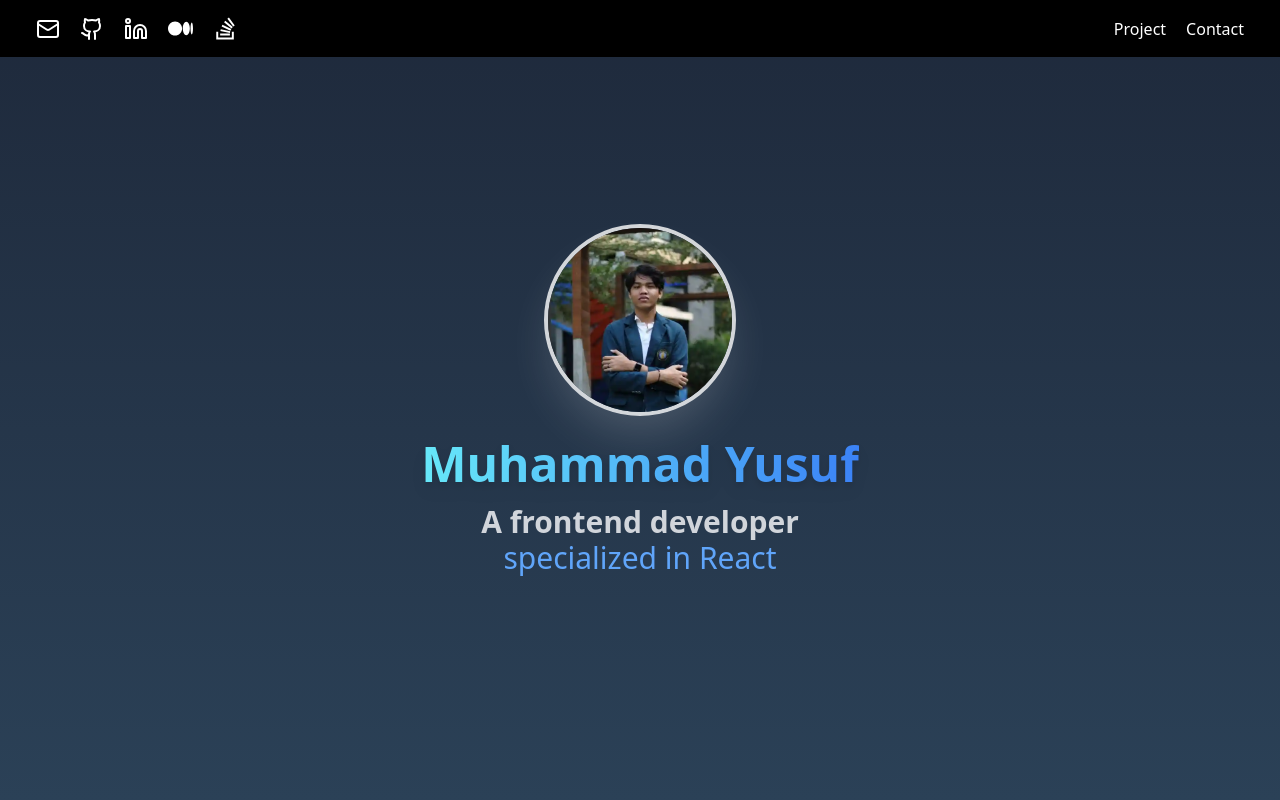
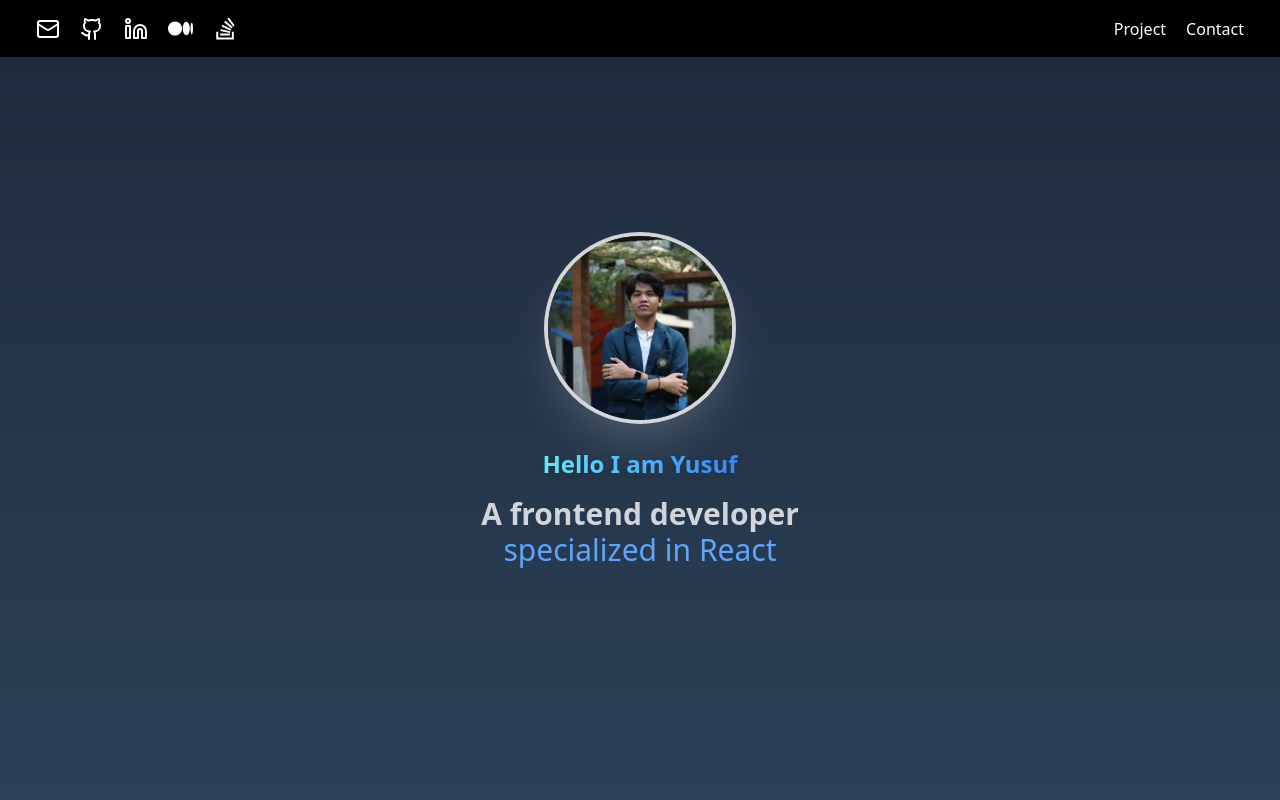
Before and after one commit to yusufswe/yusuf-mit, a React (Create React App) app: page / in a window 1280 px wide. Shown: the top 800 px of the page. Built offline with nearby package versions, Linux system fonts and the light colour scheme.

Commit message:
fix: hero page introduce name

```diff
--- a/src/sections/Hero.jsx
+++ b/src/sections/Hero.jsx
@@ -20,8 +20,8 @@ export default function Hero() {
             <img src={myPhoto} alt="myPhoto" className="w-full h-full object-cover" />
           </div>
 
-          <h1 className="text-4xl md:text-5xl font-extrabold bg-clip-text text-transparent bg-gradient-to-r from-cyan-300 to-blue-500 drop-shadow-lg">
-            Muhammad Yusuf
+          <h1 className="text-xl md:text-2xl font-extrabold bg-clip-text text-transparent bg-gradient-to-r from-cyan-300 to-blue-500 drop-shadow-lg">
+            <span>Hello I am </span>Yusuf
           </h1>
 
           <p className="text-2xl md:text-3xl font-semibold text-gray-300 mt-4">
```
